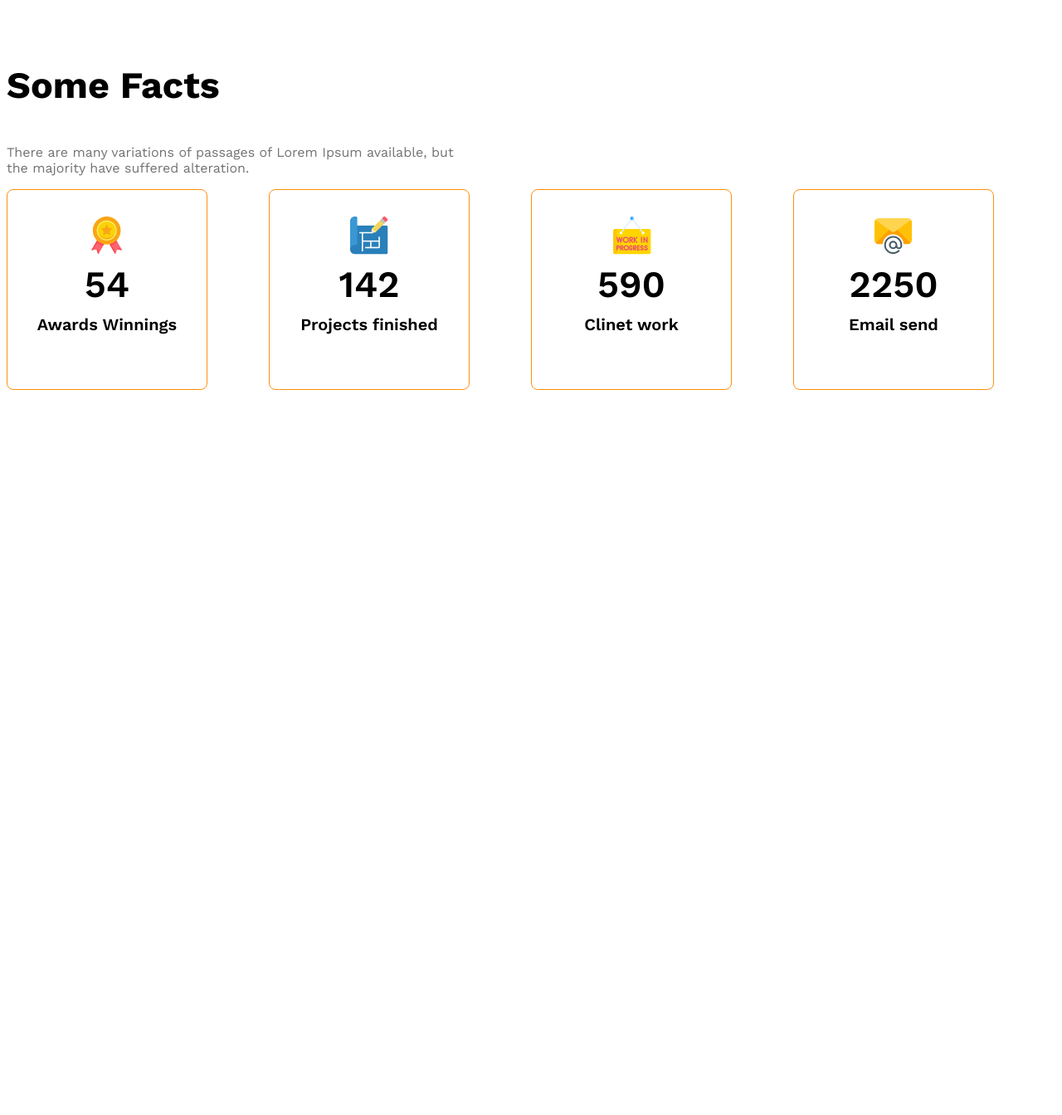
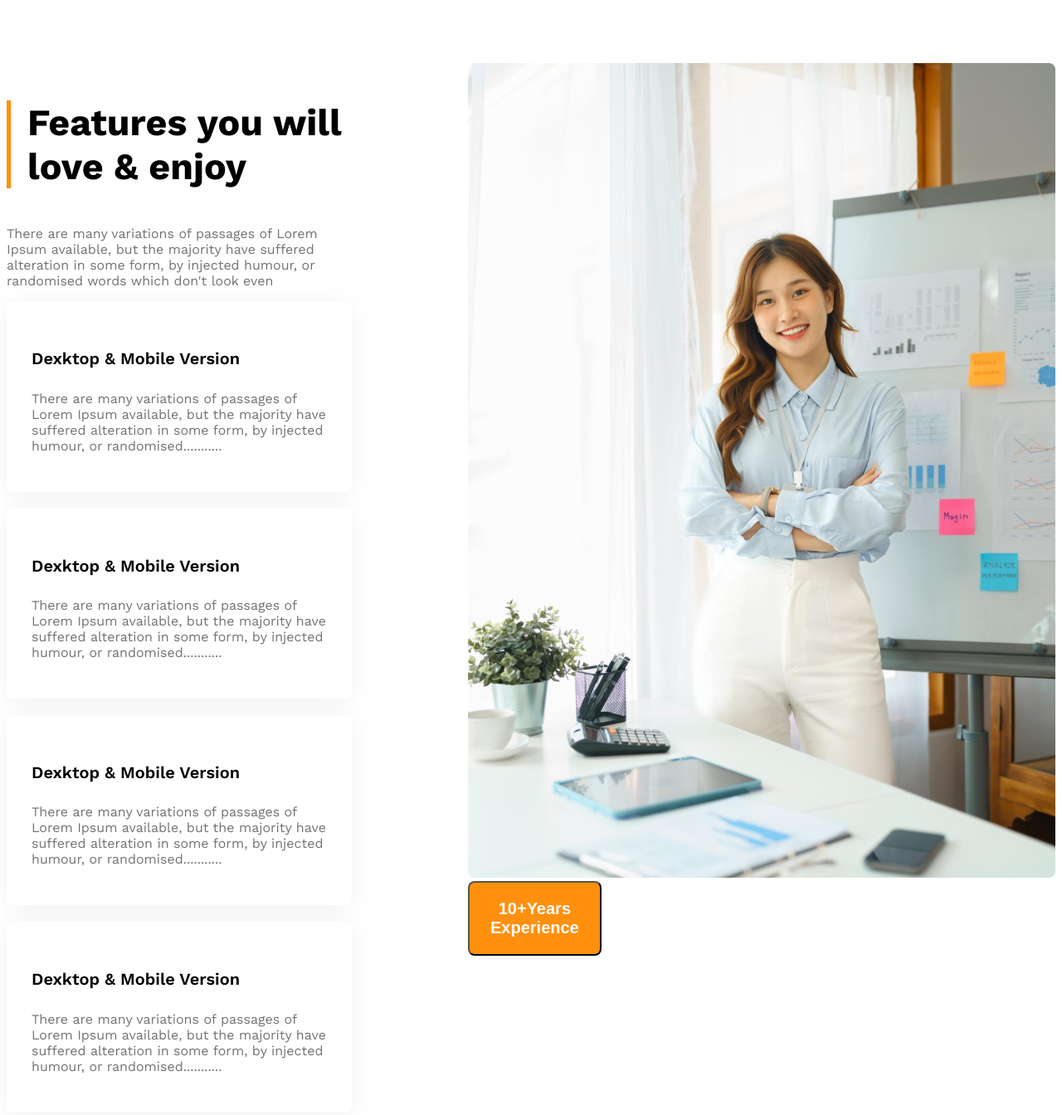
Before and after one commit to MdZiarulHaque58/g3-architech-website, a plain HTML site: page index.html in a window 1280 px wide. Shown: the part 2080-3424 px from the top of the page at 83% size. Before the commit the page ends 2558 px from the top, so only its background shows below. Drawn offline with nearby package versions, Linux system fonts and the light colour scheme.

Commit message:
added feature and card

```diff
--- a/index.html
+++ b/index.html
@@ -47,6 +47,44 @@
                     <button class="btn-primary">Explore More</button>
                 </div>
         </section>
+        <!-- features section start -->
+         <section class="feature display-flex">
+            <div>
+                <h3 id="feature-section-title" class="section-title">
+                    Features you will love & enjoy
+                </h3>
+                <p class="text-light-gray">There are many variations of passages of Lorem Ipsum available, but the majority have suffered alteration in some form, by injected humour, or randomised words which don't look even</p>
+                <div class="feature-card">
+                    <h4 class="feature-title">Dexktop & Mobile Version</h4>
+                    <p class="text-light-gray">There are many variations of passages of Lorem Ipsum available, but the majority have suffered alteration in some form, by injected humour, or randomised...........</p>
+                </div>
+                <div class="feature-card">
+                    <h4 class="feature-title">Dexktop & Mobile Version</h4>
+                    <p class="text-light-gray">There are many variations of passages of Lorem Ipsum available, but the majority have suffered alteration in some form, by injected humour, or randomised...........</p>
+                </div>
+                <div class="feature-card">
+                    <h4 class="feature-title">Dexktop & Mobile Version</h4>
+                    <p class="text-light-gray">There are many variations of passages of Lorem Ipsum available, but the majority have suffered alteration in some form, by injected humour, or randomised...........</p>
+                </div>
+                <div class="feature-card">
+                    <h4 class="feature-title">Dexktop & Mobile Version</h4>
+                    <p class="text-light-gray">There are many variations of passages of Lorem Ipsum available, but the majority have suffered alteration in some form, by injected humour, or randomised...........</p>
+                </div>
+            </div>
+            <div>
+                <img src="images/architect.png" alt="">
+                <button id="experience-badge" class="btn-primary">
+                    <span id="experience-year">10+Years</span>
+                    <br>
+                    <span>Experience</span>
+
+                </button>
+            </div>
+
+         </section>
+
+
+
         <section>
             <h3 class="section-title">Some Facts</h3>
             <p class="text-light-gray fact-description">There are many variations of passages of Lorem Ipsum available, but the majority have suffered alteration.</p>
@@ -81,6 +119,13 @@
                 </div>
             </div>
         </section>
+        <section class="Our-sponsors">
+            <div class="sponsor-info">
+                <h3 class="section-title">Our Sponsors</h3>
+                <p class="text-light-gray">There are many variations of passages of Lorem Ipsum available, but the majority have suffered alteration.</p>
+            </div>
+
+        </section>
 
     </main>
     <footer>
--- a/styles/style.css
+++ b/styles/style.css
@@ -108,6 +108,27 @@
 .our-feature{
     margin-right: 50px;
 }
+/* feature section related style */
+
+.feature{
+    gap: 140px;
+}
+
+#feature-section-title{
+    border-left: 5px solid #FF900E;
+    padding-left: 20px;
+}
+.feature-card{
+    padding: 30px;
+    box-shadow: 0 4px 30px 0 rgba(0, 0, 0, 0.06);
+    border-radius: 8px;
+    margin-bottom: 20px;
+}
+.feature-card .feature-title{
+    font-weight: 600;
+    font-size: 1.25rem;
+
+}
 
 .facts-container{
     display: grid;
@@ -142,8 +163,12 @@
     .navbar, .nav-links, .team{
         flex-direction: column;
     }
-    .team-img-container{
+    .team-img-container, .facts-container{
         grid-template-columns: repeat(1, 1fr);
+    }
+    .facts-container{
+        justify-items: center;
+        gap: 24px;
     }
 }
 main{
@@ -166,3 +191,9 @@ main > section{
 
 
 }
+
+.sponsor-info{
+    max-width: 540px;
+    margin: 50px auto;
+    text-align: center;
+}
```
